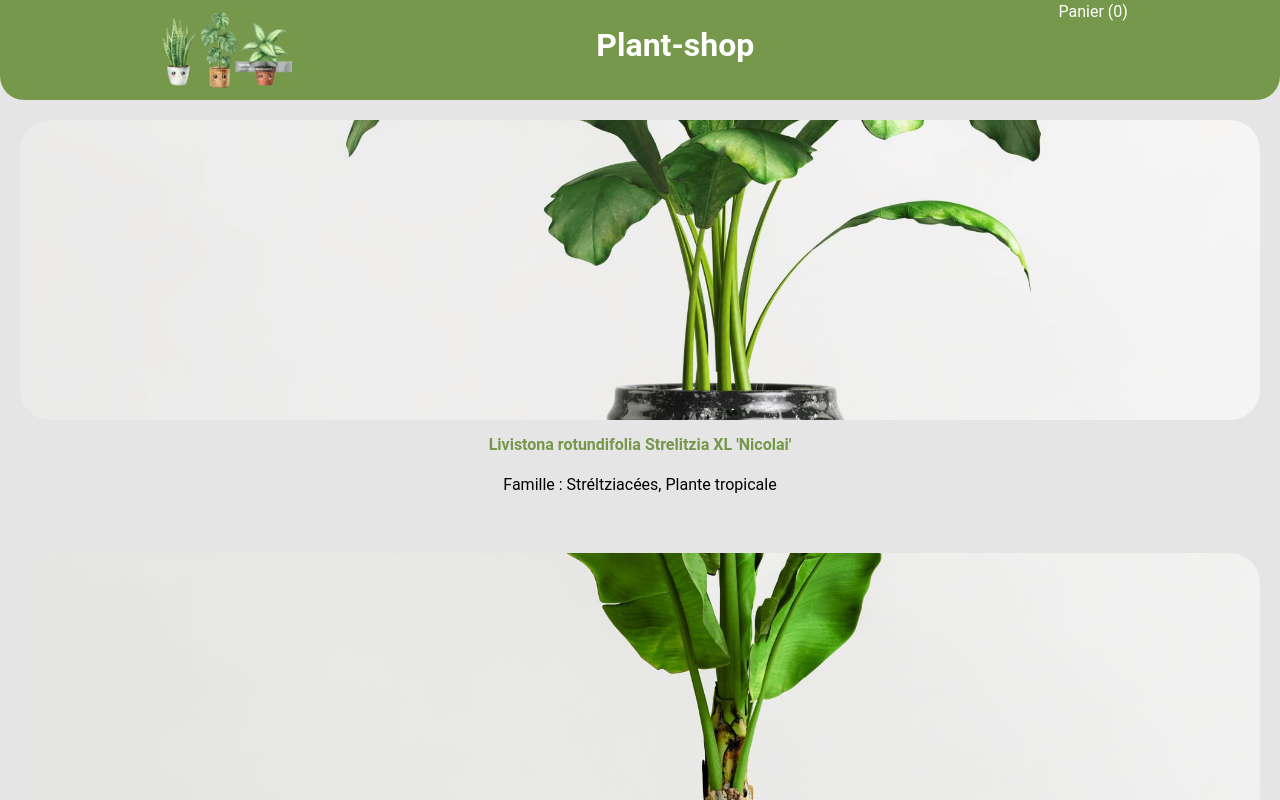
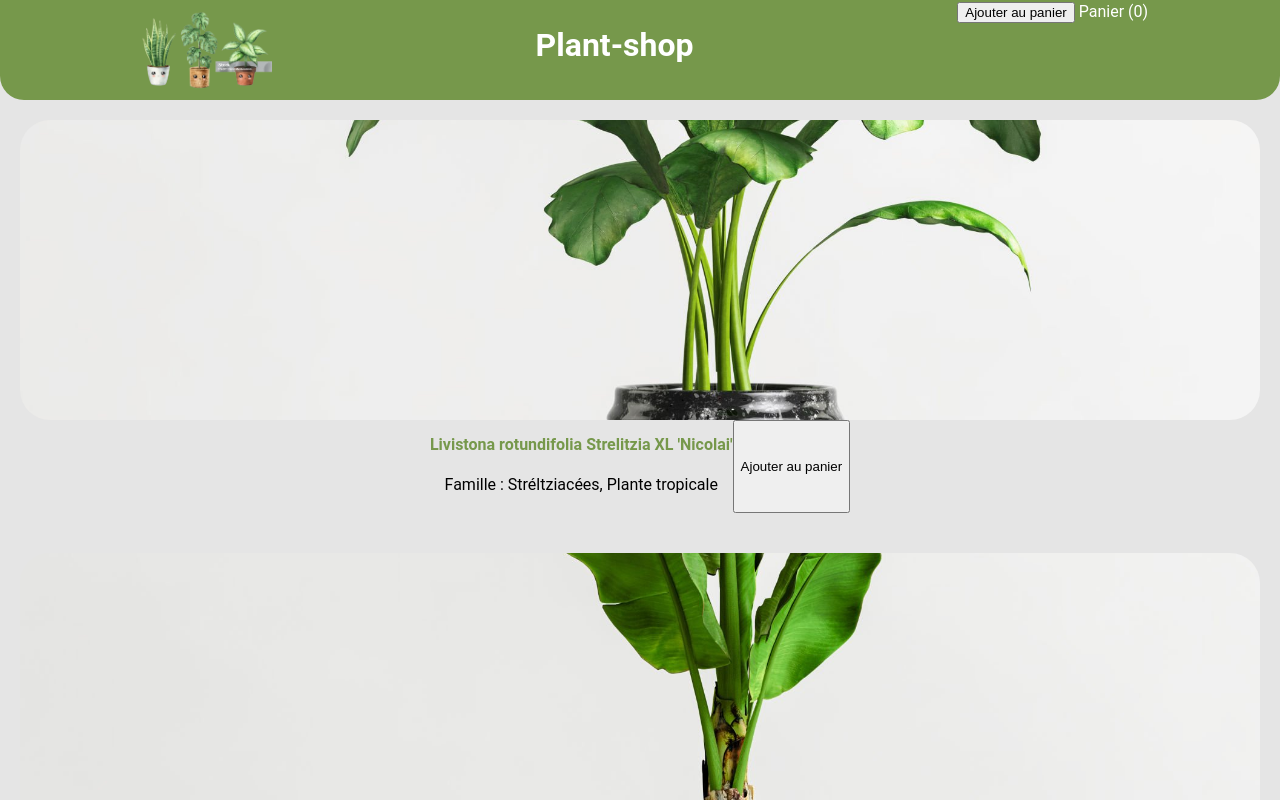
Before and after one commit to margotmas/plant-shop, a React (Vite) app: page / in a window 1280 px wide. Shown: the top 800 px of the page. Built offline with nearby package versions, Linux system fonts and the light colour scheme.

Commit message:
ajout au panier

```diff
--- a/src/App.jsx
+++ b/src/App.jsx
@@ -1,10 +1,11 @@
-// import { useState } from "react"
+import { useState } from "react"
 // import Header from ".components/Header"
 import Cards from './components/Cards'
 import Header from './components/Header';
 import plantsToSell from './data/plantsToSell'
 
-import { PanierContextProvider } from './store/panierContext';
+
+//import { PanierContextProvider } from './store/panierContext';
 
 import style from './styles/App.module.css'
 import Footer from './components/Footer';
@@ -26,10 +27,15 @@ const NameOfWorkers = [
 ]
 
 function App() {
+
+  const [cartCount, setCartCount] = useState (0);
+
+
+
   return (
 
-    <PanierContextProvider>
-    <Header/>
+    <>
+    <Header cartCount = {cartCount}/>
 
     <div className={style.card}>
 
@@ -39,13 +45,11 @@ function App() {
           description={plant.desc}
           title={plant.name}
           image={plant.img}
+          setCartCount={setCartCount}
         />
       ))}
 
-
-
-
-      </div>
+    </div>
       <section className="BackgroundColorFooter">
         <h2>Développé par:</h2>
         {NameOfWorkers.map((NameOfWorker, index) => (
@@ -53,7 +57,7 @@ function App() {
 
         ))}
       </section>
-      </PanierContextProvider>
+      </>
 
   );
 }
--- a/src/components/CardButton.jsx
+++ b/src/components/CardButton.jsx
@@ -1,12 +1,25 @@
-function CardButton() {
+
+import PropTypes from "prop-types"
+
+
+function CardButton({ setCartCount}) {
+
+// const cartCount = {cartCount}
+
 
     return (
       <>
-  {/* <button onClick={() => addItemToCart(product.id)}>
+  <button onClick={() => setCartCount ((prev) => prev + 1)}>
     Ajouter au panier
-  </button> */}
-      </>
+  </button>
+    </>
+
     )
   }
 
+
+  CardButton.propTypes = {
+    cartCount:PropTypes.string,
+    setCartCount:PropTypes.func,
+  }
   export default CardButton
--- a/src/components/Cards.jsx
+++ b/src/components/Cards.jsx
@@ -1,11 +1,13 @@
 import PropTypes from "prop-types"
 // import plantsToSell from "../data/plantsToSell"
 import style from "../styles/Cards.module.css"
-// import CardButton from "./CardButton"
+import CardButton from "./CardButton";
+//import { useContext } from "react";
+//import { PanierContext } from "../store/panierContext";
 
-function Cards({ description, title, image }) {
+function Cards({ setCartCount, description, title, image }) {
 
-// const {addItemToCart} = useContext(PanierContext)
+//const addItemToCart = useContext(PanierContext)
 
   return (
     <div className={style.card}>
@@ -14,6 +16,7 @@ function Cards({ description, title, image }) {
         <h2 className={style.cardTitle}>{title}</h2>
         <p className={style.cardDescription}>{description}</p>
       </div>
+      <CardButton setCartCount = {setCartCount}/>
     </div>
   );
 }
@@ -25,4 +28,5 @@ Cards.propTypes = {
   description: PropTypes.string,
   title: PropTypes.string,
   image: PropTypes.string,
+  setCartCount: PropTypes.func
 }
--- a/src/components/Header.jsx
+++ b/src/components/Header.jsx
@@ -1,17 +1,26 @@
 import style from "../styles/Header.module.css"
-import {useContext} from "react"
-import { PanierContext } from "../store/panierContext"
+//import {useContext} from "react"
+//import { PanierContext } from "../store/panierContext"
+import CardButton from "./CardButton"
+import PropTypes from "prop-types"
 
-function Header() {
-const { items } = useContext(PanierContext)
+
+function Header({cartCount}) {
+
+
+
 
   return (
     <header className={style.header}>
       <img src="logo.png" alt="logo" />
       <h1>Plant-shop</h1>
-      <div>Panier ({items.length})</div>
+      <div> <CardButton/> Panier ({cartCount})</div>
     </header>
   )
 }
 
+Header.propTypes = {
+
+cartCount:PropTypes.number,
+}
 export default Header
--- a/src/store/panierContext.jsx
+++ b/src/store/panierContext.jsx
@@ -1,24 +1,24 @@
-import { createContext } from "react";
+// import { createContext } from "react";
 
-//items = tabeau des éléments présents dans le panier
-export const PanierContext = createContext ({
-    items: []
-    // ,addItemToCart: () => {}
-})
+// //items = tabeau des éléments présents dans le panier
+// export const PanierContext = createContext ({
+//     items: [],
+//     addItemToCart: () => {}
+// })
 
-export const PanierContextProvider = ({children}) => {
+// export const PanierContextProvider = ({children}) => {
 
-// fonction ajout dans le panier (cart = panier)
+// // fonction ajout dans le panier (cart = panier)
 
 // const handleAddToCart = (productId) => {
 //     console.log(productId)
 // }
 
-    const initialValue = {
-        items: [],
-        // addItemToCart : handleAddToCart => {}
-    }
-    return <PanierContext.Provider value={initialValue}>
-        {children}
-    </PanierContext.Provider>
-}
+//     const initialValue = {
+//         items: [],
+//         addItemToCart : handleAddToCart,
+//     }
+//     return <PanierContext.Provider value={initialValue}>
+//         {children}
+//     </PanierContext.Provider>
+// }
--- a/src/styles/CardButton.module.css
+++ b/src/styles/CardButton.module.css
@@ -3,6 +3,6 @@
     border: none;
     border-radius: 10px;
     height: 50px;
-    background-color: lightblue;
+    background-color: rgb(35, 9, 101);
     width: 100%;
   }
```
Also changed, not shown: src/components/BasketButton.jsx (+6 -6 lines).
